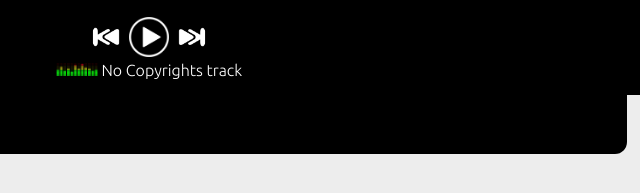
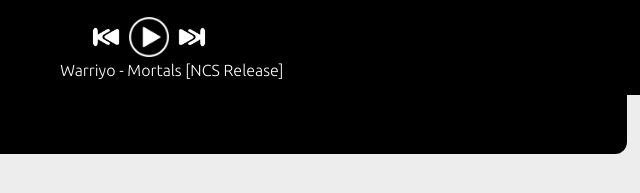
Before and after one commit to soumik890/Spotify_Clone_HTML_CSS_JS, a plain HTML site: page index.html in a window 1280 px wide. Both pictures are taken after a click on the picture 640 px from the left and 742 px from the top of the page. Shown: the part 705-898 px from the top of the page, 491-1131 px from the left. Drawn offline with Linux system fonts and the light colour scheme.

Commit message:
js_fixed

```diff
--- a/index.html
+++ b/index.html
@@ -186,7 +186,7 @@
         <img src="next.png" alt="spotify next logo" id="next" class="test" />
       </div>
       <div class="songInfo">
-        <img src="play.gif" width="42px" alt="" id="gif" />
+        <img src="play.gif" width="42px" alt="" id="gif" class="playing" />
         <span id="masterSongName">Warriyo - Mortals [NCS Release]</span>
       </div>
     </div>
--- a/script.js
+++ b/script.js
@@ -6,7 +6,8 @@
 let gif = document.getElementById("gif");
 let songItems = Array.from(document.getElementsByClassName("songItem"));
 let masterSong = document.getElementById("masterSongName");
-// masterSong.innerHTML = songs[0].name;
+
+console.log(masterSong);
 
 let songs = [
   { name: "No Copyrights track", path: "songs/1.mp3", imgpath: "covers/1.jpg" },
@@ -57,7 +58,7 @@
   },
 ];
 
-masterSong.innerHTML = songs[0].name;
+// masterSong.innerHTML = songs[0].name;
 
 let audio = new Audio("songs/1.mp3");
 
@@ -72,7 +73,7 @@
   if (audio.paused || audio.currentTime <= 0) {
     audio.play();
     // document.getElementById("play").remove();
-    document.getElementById("play").classList.add("test");
+    document.getElementsByClassName("playing").remove();
     gif.style.opacity = 1;
   } else {
     audio.pause();
@@ -113,6 +114,7 @@
     playIndex = parseInt(playIndex) - 1;
     console.log("else fired", playIndex);
     audio.src = `songs/${playIndex}.mp3`;
+    masterSong.innerHTML = songs[playIndex - 1].name;
     audio.currentTime = 0;
     audio.play();
   }
@@ -125,11 +127,14 @@
     playIndex = 1;
     audio.src = `songs/${playIndex}.mp3`;
     audio.currentTime = 0;
+    masterSong.innerHTML = songs[playIndex - 1].name;
+
     audio.play();
   } else {
     playIndex = parseInt(playIndex) + 1;
     audio.src = `songs/${playIndex}.mp3`;
     audio.currentTime = 0;
+    masterSong.innerHTML = songs[playIndex - 1].name;
     audio.play();
   }
 });
```
